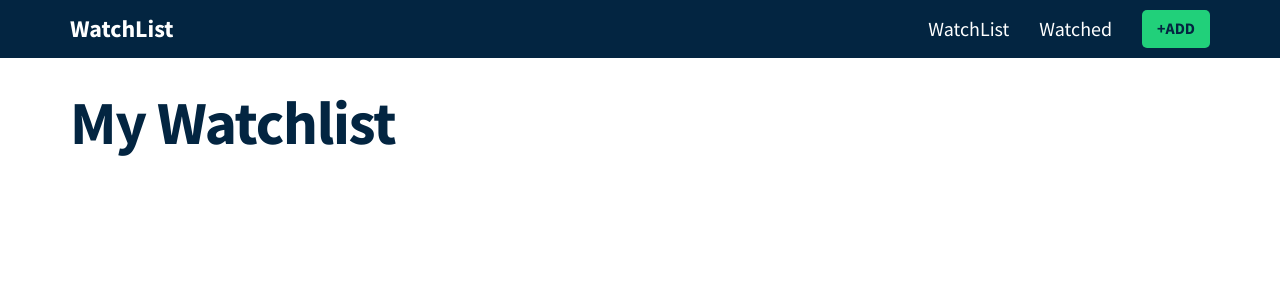
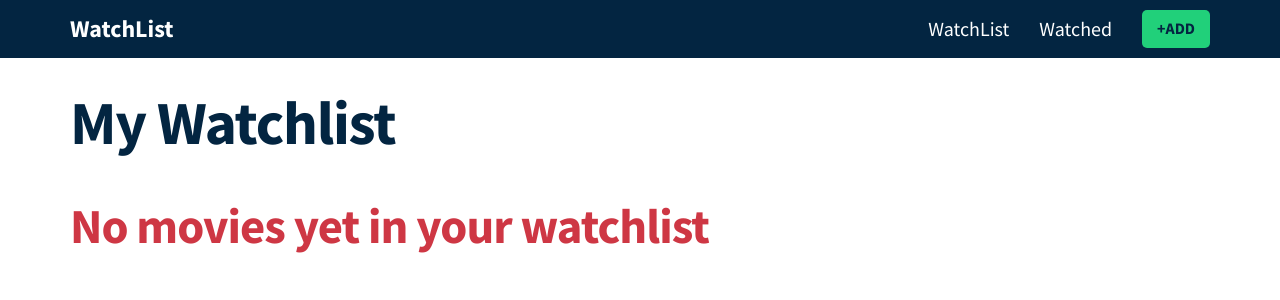
Before and after one commit to Jeffrey949/Movie-Playlist, a React (Vite) app: page / in a window 1280 px wide. Shown: the top 300 px of the page. Built offline with nearby package versions, Linux system fonts and the light colour scheme.

Commit message:
implemented logic for watchlist show

```diff
--- a/src/components/MovieCard.jsx
+++ b/src/components/MovieCard.jsx
@@ -3,7 +3,7 @@ export default function MovieCard({ movie, type }) {
 
   return (
     <div className="movie-card">
-      <div className="overlay">
+      <div className="overlay"></div>
       {movie.poster_path ? (
         <img
           src={`${imageUrl}${movie.poster_path}`}
@@ -13,6 +13,5 @@ export default function MovieCard({ movie, type }) {
         <div className="filler-poster"></div>
       )}
     </div>
-    </div>
   );
 }
--- a/src/components/Watchlist.jsx
+++ b/src/components/Watchlist.jsx
@@ -10,9 +10,15 @@ export default function Watchlist() {
         <div className="header">
           <h1 className="heading">My Watchlist</h1>
         </div>
-        {watchlist.map((movie) => (
-          <MovieCard movie={movie} type={watchlist} />
-        ))}
+        {watchlist.length > 0 ? (
+          <div className="movie-grid">
+            {watchlist.map((movie) => (
+              <MovieCard movie={movie} type={watchlist} />
+            ))}
+          </div>
+        ) : (
+          <h2>No movies yet in your watchlist</h2>
+        )}
       </div>
     </div>
   );
```
Lines whose indentation alone changed are shown as unchanged.
